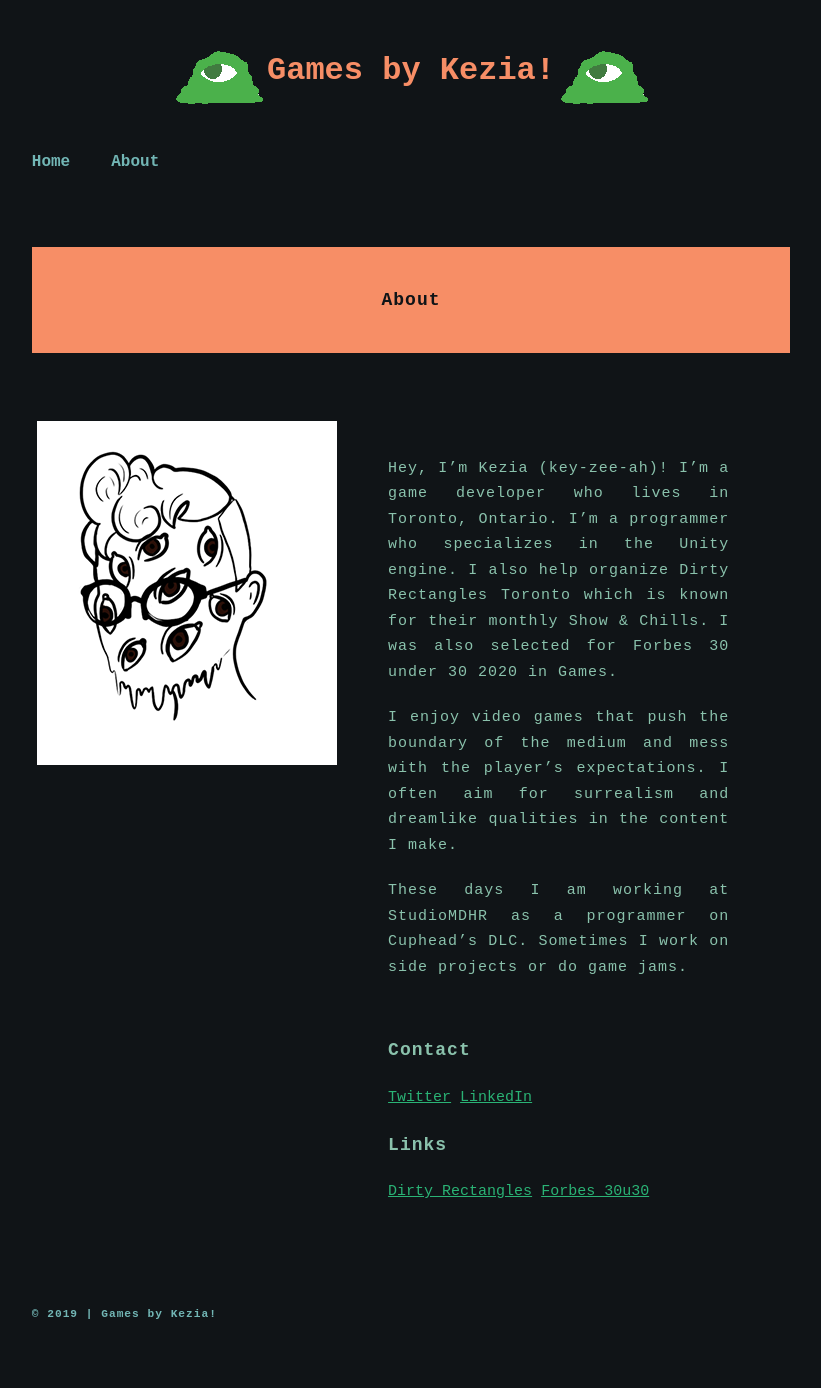
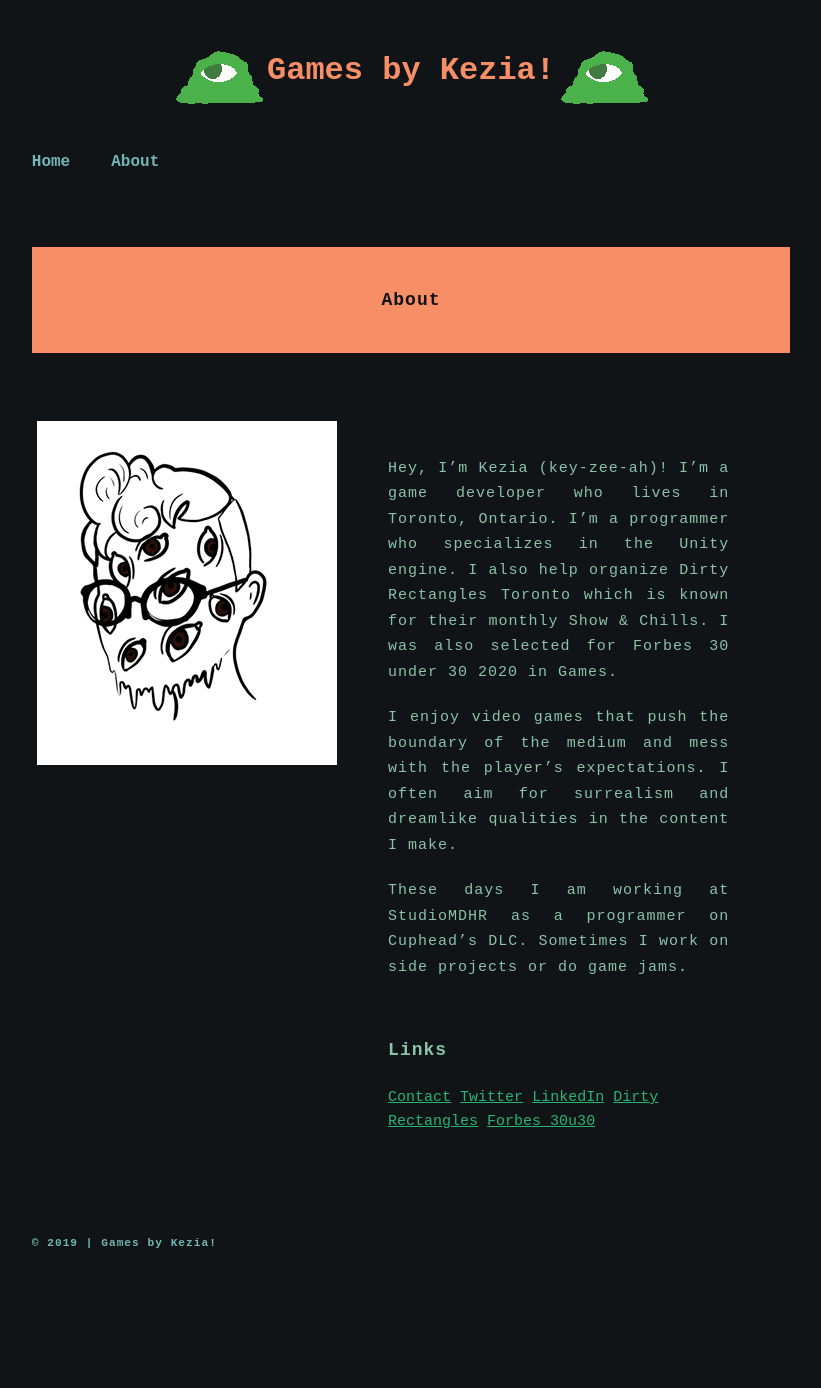
Before and after one commit to Keziaa/keziaa.github.io, a Jekyll site: the page built from about.markdown, in a window 1280 px wide. Shown: the whole page, without its empty margins (229-1050 px from the left). Built offline with Jekyll 4.4.1, drawn with Linux system fonts in a browser that asks for light colours; after the commit the page ends 1317 px from its top, so only the background shows below that.

Commit message:
Added google form to links

```diff
--- a/_layouts/about.html
+++ b/_layouts/about.html
@@ -65,11 +65,10 @@
                 <div class="column">
                     <p> {{content}}</p>
 
-                    <p class="links">Contact</p>
+                    <p class="links">Links</p>
+                    <a href="https://forms.gle/47qr2KTaMh1NJCpPA">Contact</a>
                     <a href="https://twitter.com/mystic_muffins">Twitter</a>
                     <a href="https://www.linkedin.com/in/keziaadamo/">LinkedIn</a>
-
-                    <p class="links">Links</p>
                     <a href="http://dirtyrectangles.com/">Dirty Rectangles</a>
                     <a href="https://www.forbes.com/profile/kezia-adamo/?list=30under30-games#77d346926153">Forbes 30u30</a>
                 </div>
```
